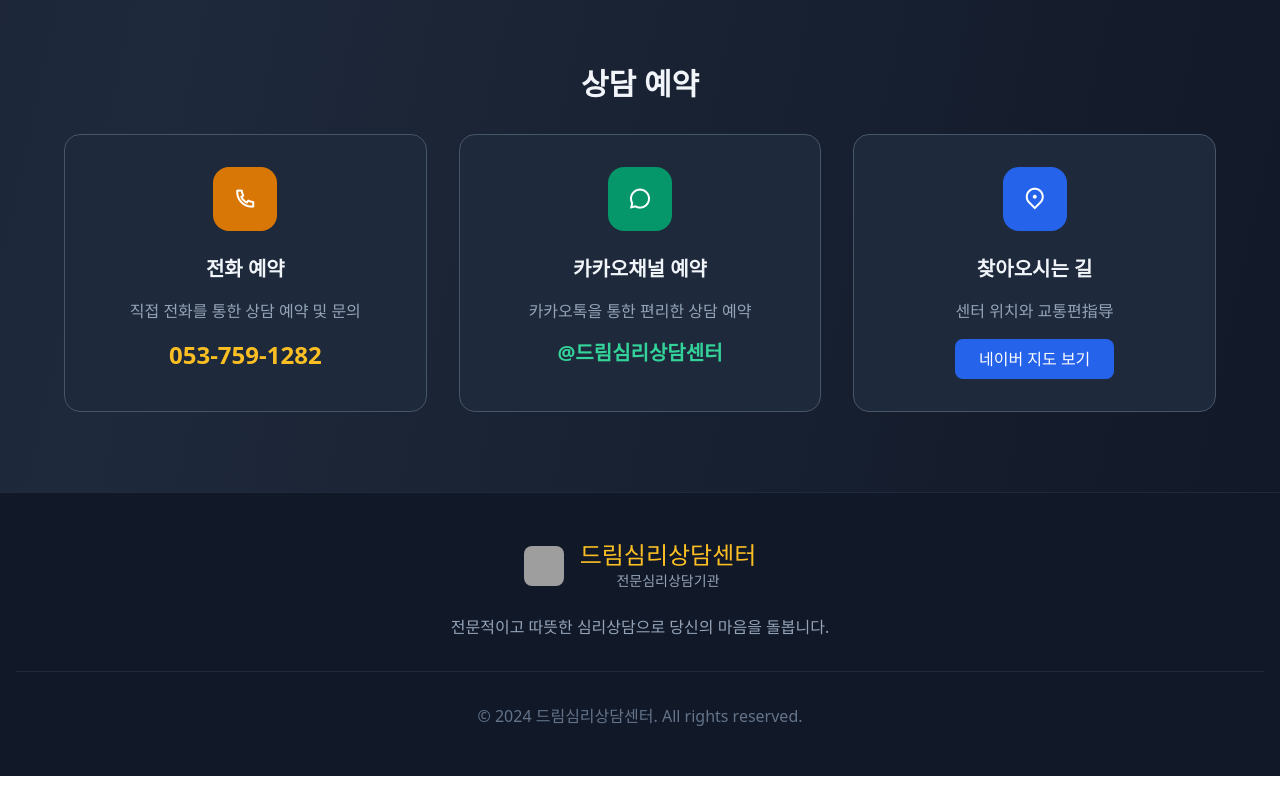
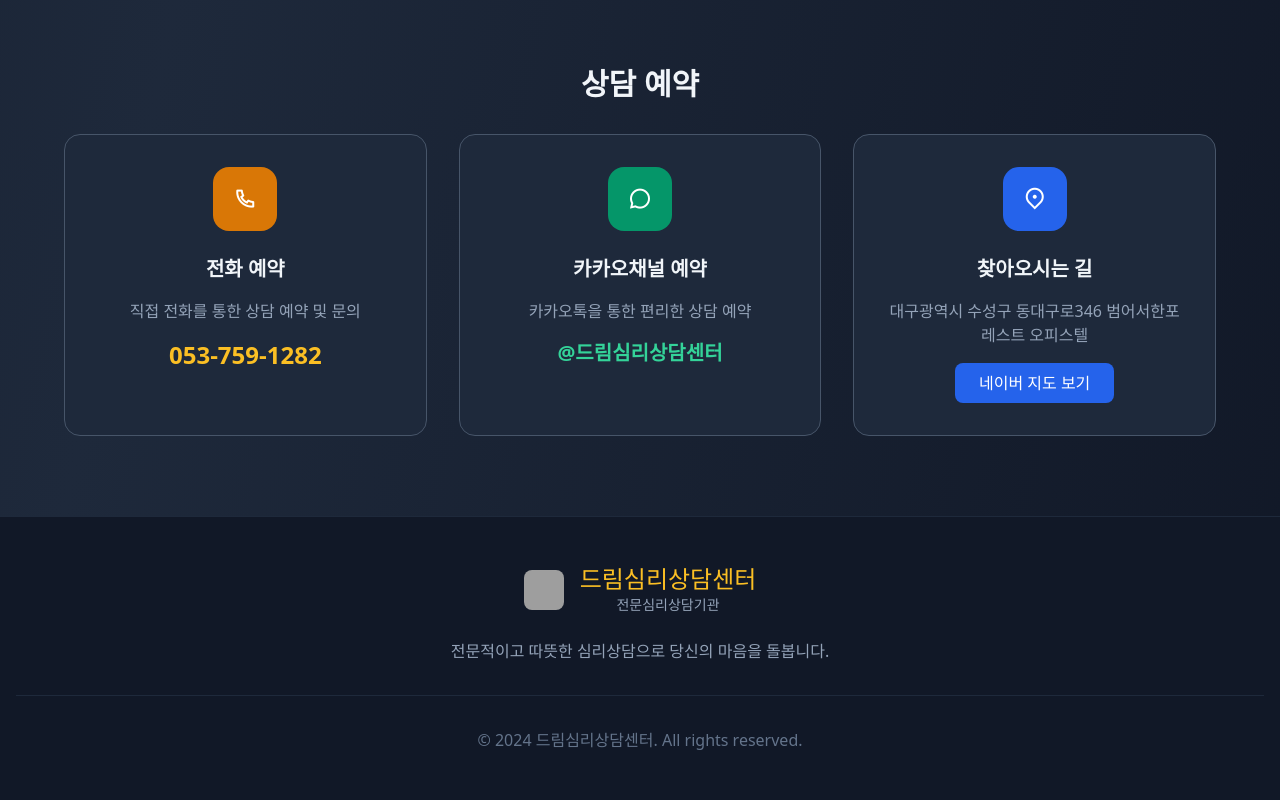
Before and after one commit to hahakeke-ed/dream-web, a Next.js app: page / in a window 1280 px wide. Shown: the part 5001-5801 px from the top of the page. Before the commit the page ends 5777 px from the top, so only its background shows below. Built offline with nearby package versions, Linux system fonts and the light colour scheme; grey boxes are pictures that could not be loaded.

Commit message:
Add files via upload

```diff
--- a/app/page.tsx
+++ b/app/page.tsx
@@ -584,7 +584,8 @@ export default function Home() {
                 <i className="ri-map-pin-2-line text-white text-2xl"></i>
               </div>
               <h3 className="text-xl font-bold text-slate-100 mb-4">찾아오시는 길</h3>
-              <p className="text-slate-400 mb-4">센터 위치와 교통편指导</p>
+              <p className="text-slate-400 mb-4">대구광역시 수성구 동대구로346
+범어서한포레스트 오피스텔</p>
               <a
                 href="https://map.naver.com/v5/search/%EB%93%9C%EB%A6%BC%EC%8B%AC%EB%A6%AC%EC%83%81%EB%8B%B4%EC%84%BC%ED%84%B0"
                 target="_blank"
```
